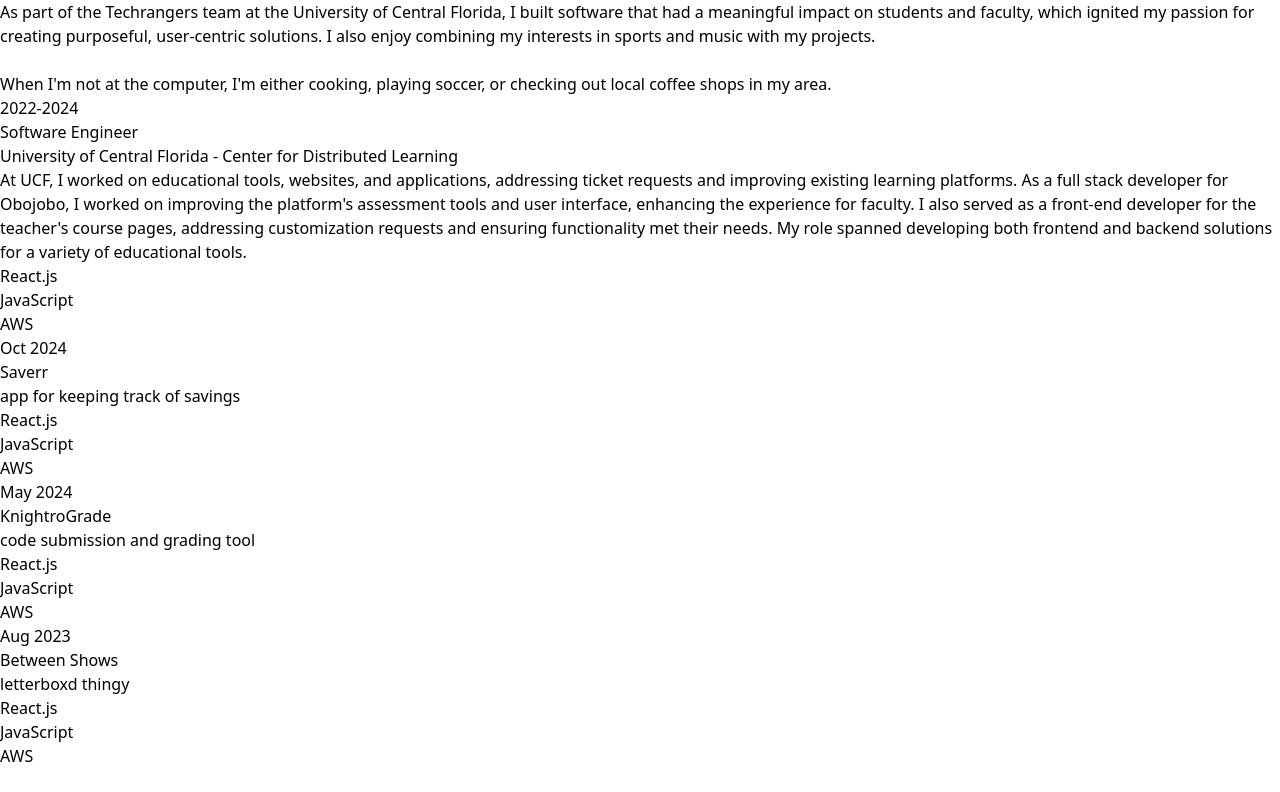
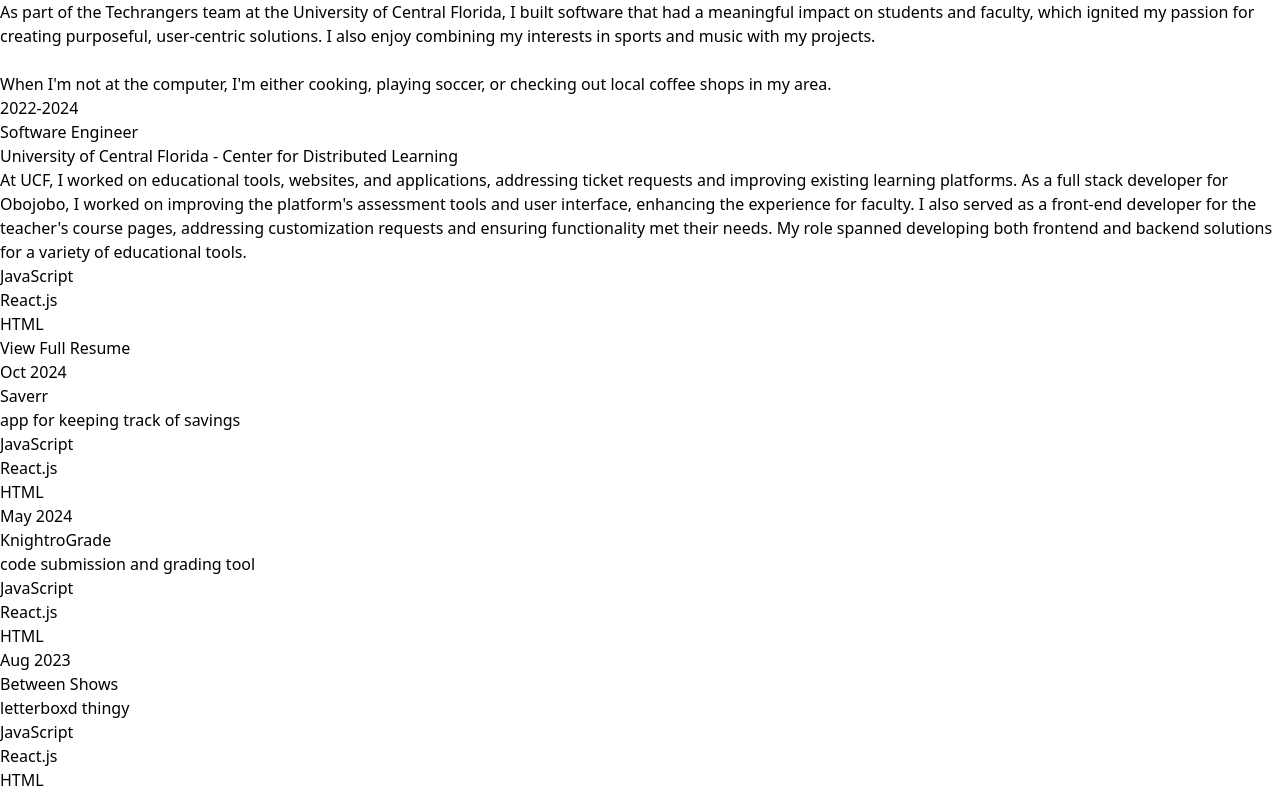
Before and after one commit to Viggie1/Portfolio, a React (Vite) app in the folder portfolio-website/: page / in a window 1280 px wide. Shown: the part 318-1110 px from the top of the page. Before the commit the page ends 1086 px from the top, so only its background shows below. Built offline with nearby package versions, Linux system fonts and the light colour scheme.

Commit message:
Makes changes to technolgies prop (makes optional and maps the list of technologies provided) including styling and implementation.

```diff
--- a/portfolio-website/src/App.jsx
+++ b/portfolio-website/src/App.jsx
@@ -7,12 +7,12 @@
     <>
       <div className='min-h-screen bg-green-700 text-white'>
         <div className="flex flex-row justify-center mx-auto w-full max-w-7xl">
-          <div className="flex flex-col justify-start w-3/5 mt-40">
+          <div className="flex flex-col justify-start w-2/5 mt-40">
             <Sidebar/>
           </div>
           <div className="w-3/5 mt-48 mb-36">
             <div>
-              <p className="text-l text-left overflow-auto">
+              <p className="text-lg text-left overflow-auto">
                 <section>
                   After initially pursuing Mechanical Engineering, I discovered my passion for coding and took a leap,
                   switching universities to study Computer Science. Today, I'm a Computer Science graduate who has
@@ -49,9 +49,13 @@
                                     customization requests and ensuring functionality met their needs. My role spanned
                                     developing both frontend and backend solutions for a variety of educational tools.
                                     "
+                      technologies={["JavaScript", "React.js", "HTML"]}
                     />
                   </ol>
               </nav>
+            </div>
+            <div className="pt-10">
+              <p>View Full <a href="https://www.google.com" target="_blank" className="underline">Resume</a></p>
             </div>
             <div className="mt-24">
               <nav>
@@ -61,6 +65,7 @@
                         date="Oct 2024"
                         title="Saverr"
                         description="app for keeping track of savings"
+                        technologies={["JavaScript", "React.js", "HTML"]}
                       />
                     </li>
                     <li className="pt-10">
@@ -68,6 +73,7 @@
                         date="May 2024"
                         title="KnightroGrade"
                         description="code submission and grading tool"
+                        technologies={["JavaScript", "React.js", "HTML"]}
                       />
                     </li>
                     <li className="pt-10">
@@ -75,6 +81,7 @@
                         date="Aug 2023"
                         title="Between Shows"
                         description="letterboxd thingy "
+                        technologies={["JavaScript", "React.js", "HTML"]}
                       />
                     </li>
                   </ol>
--- a/portfolio-website/src/Components/Card.jsx
+++ b/portfolio-website/src/Components/Card.jsx
@@ -1,5 +1,6 @@
 
 function Card(props) {
+    let techList = props?.technologies
 
     return (
         <div className="flex flex-row w-full">
@@ -10,10 +11,8 @@
                 <h1 className="text-2xl">{props.title}</h1>
                 <h1 className="text-xs">{props?.company}</h1>
                 <p className="pt-2">{props.description}</p>
-                <ul>
-                    <li className="pt-2">React.js</li>
-                    <li>JavaScript</li>
-                    <li>AWS</li>
+                <ul className="flex flex-column pt-4">
+                    {techList?.map(tech => <li className="pr-2">{tech}</li>)}
                 </ul>
             </div>
         </div>
```
